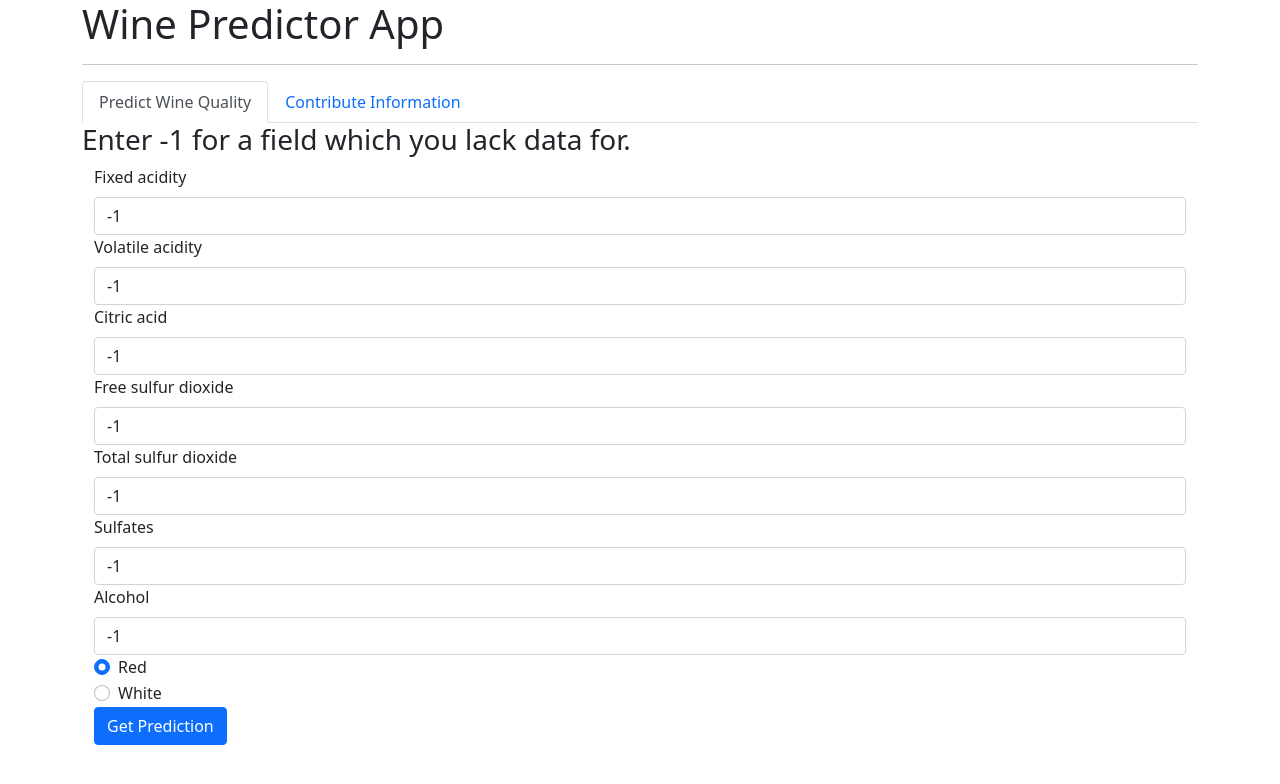
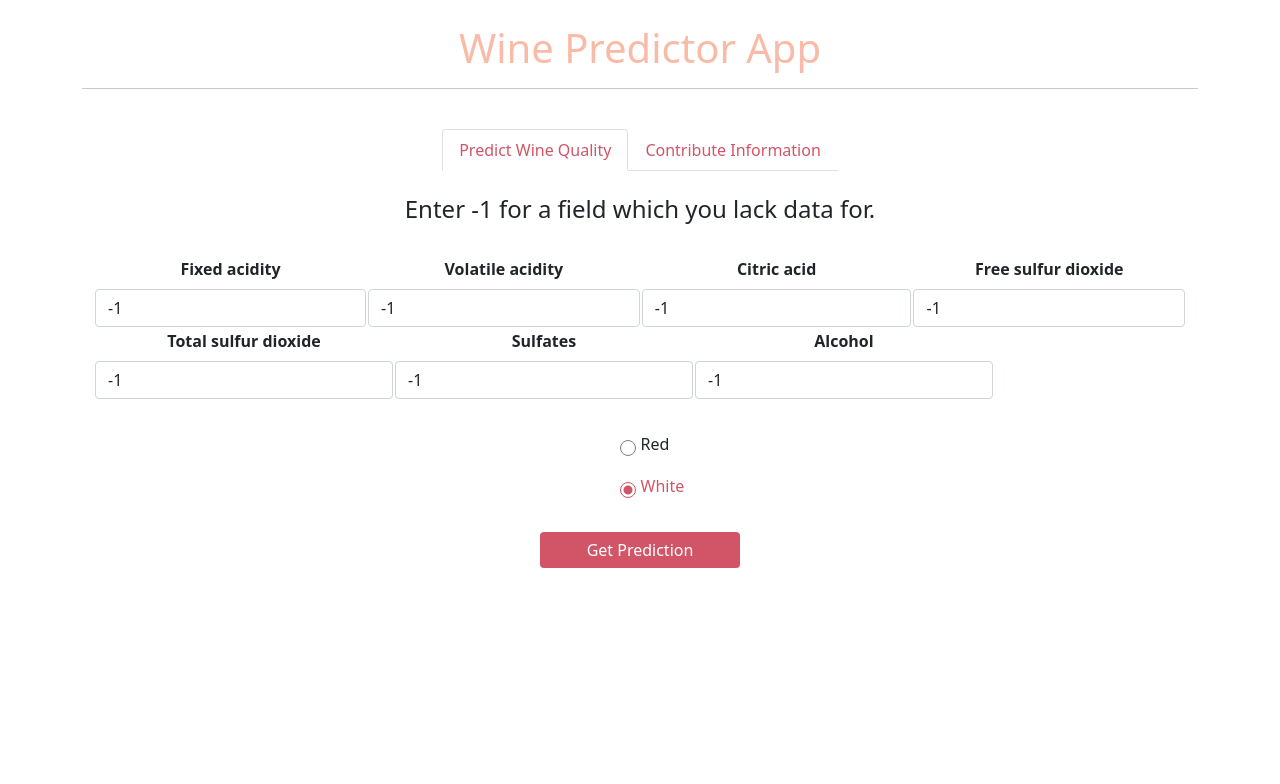
Before and after one commit to epiccrash/wine-predictor-app, a Flask app: page / in a window 1280 px wide. Shown: the top 784 px of the page. Run offline with Flask 2, Linux system fonts and the light colour scheme; lists and menus that the app fills with data are empty.

Commit message:
Update index.html

```diff
--- a/application/templates/index.html
+++ b/application/templates/index.html
@@ -1,108 +1,235 @@
 <!DOCTYPE html>
 <html>
+<style>
+    .all-divs {
+        text-align: justify;
+        display: flex;
+        flex-direction: column;
+        align-items: center;
+        justify-content: center;
+    }
+
+
+    label>input[type="radio"] {
+        display: none;
+    }
+
+    label>input[type="radio"]+*::before {
+        content: "";
+        display: inline-block;
+        vertical-align: bottom;
+        width: 1rem;
+        height: 1rem;
+        margin-right: 0.3rem;
+        border-radius: 50%;
+        border-style: solid;
+        border-width: 0.1rem;
+        border-color: gray;
+    }
+
+    label>input[type="radio"]:checked+*::before {
+        background: radial-gradient(rgb(209, 85, 102) 0%, rgb(209, 85, 102) 40%, transparent 50%, transparent);
+        border-color: rgb(209, 85, 102);
+    }
+
+    label>input[type="radio"]:checked+* {
+        color: rgb(209, 85, 102);
+    }
+
+    fieldset {
+        margin: 20px;
+        max-width: 400px;
+    }
+
+    label>input[type="radio"]+* {
+        display: inline-block;
+        padding: 0.5rem 1rem;
+    }
+
+</style>
+
 <head>
     <title>Wine Prediction App</title>
 </head>
+
 <body>
     <div class="container">
-            <h1>Wine Predictor App</h1>
+        <br>
+        <h1 style="color:rgb(249, 187, 167);text-align:center">Wine Predictor App</h1>
         <hr>
 
+        <br>
         <link href="https://cdn.jsdelivr.net/npm/bootstrap@5.1.3/dist/css/bootstrap.min.css" rel="stylesheet">
         <script src="https://cdn.jsdelivr.net/npm/bootstrap@5.1.3/dist/js/bootstrap.bundle.min.js"></script>
 
         <!-- Forms -->
-            <ul class="nav nav-tabs" role="tablist">
+        <div class="all-divs">
+            <ul class="nav nav-tabs" role="tablist"
+                style="align-items: center;align-content: center;text-align: center;">
                 <li class="nav-item">
-                    <a class="nav-link active" href="#predictQuality" aria-controls="predictQuality" role="tab" data-bs-toggle="tab" data-toggle="tab">Predict Wine Quality</a>
+                    <a class="nav-link active" href="#predictQuality" aria-controls="predictQuality" role="tab"
+                        data-bs-toggle="tab" data-toggle="tab" style="color: rgb(209, 85, 102);">Predict Wine
+                        Quality</a>
                 </li>
                 <li class="nav-item">
-                    <a class="nav-link" href="#enterQualityInfo" aria-controls="enterQualityInfo" role="tab" data-bs-toggle="tab" data-toggle="tab">Contribute Information</a>
+                    <a class="nav-link" href="#enterQualityInfo" aria-controls="enterQualityInfo" role="tab"
+                        data-bs-toggle="tab" data-toggle="tab" style="color: rgb(209, 85, 102);">Contribute
+                        Information</a>
                 </li>
             </ul>
+        </div>
 
         {% if (results) %}
         <h3>Prediction: {{ results }}</h3>
         {% endif %}
 
         <div class="tab-content">
-                <h3>Enter -1 for a field which you lack data for.</h3>
+            <br>
+            <h4 style="text-align: center;">Enter -1 for a field which you lack data for.</h4>
+            <br>
             <div role="tabpanel" class="container tab-pane active" id="predictQuality">
                 <form action="{{ url_for('predictQuality') }}" method="POST">
-
-                        <label for="fixedAcidity" class="form-label">Fixed acidity</label>
-                        <input id="fixedAcidity" class="form-control" name="fixedAcidity" type="number" min="-1" max="10.0" placeholder="0.0-10.0 (example: 5.5)" value="-1" step="0.1">
-
+                    <table>
+                        <th style="width: 300px; text-align: center;">
+                            <label for="fixedAcidity" class="form-label" style="text-align: center;">Fixed
+                                acidity</label>
+                            <input id="fixedAcidity" class="form-control" name="fixedAcidity" type="number" min="-1"
+                                max="10.0" placeholder="0.0-10.0 (example: 5.5)" value="-1" step="0.1">
+                        </th>
+                        <th style="width: 300px; text-align: center;">
                             <label for="volatileAcidity" class="form-label">Volatile acidity</label>
-                        <input id="volatileAcidity" class="form-control" name="volatileAcidity" type="number" min="-1" max="10.0" placeholder="0.0-10.0 (example: 5.5)" value="-1" step="0.1">
-
+                            <input id="volatileAcidity" class="form-control" name="volatileAcidity" type="number"
+                                min="-1" max="10.0" placeholder="0.0-10.0 (example: 5.5)" value="-1" step="0.1">
+                        </th>
+                        <th style="width: 300px; text-align: center;">
                             <label for="citricAcid" class="form-label">Citric acid</label>
-                        <input id="citricAcid" class="form-control" name="citricAcid" type="number" min="-1" max="10.0" placeholder="0.0-10.0 (example: 5.5)" value="-1" step="0.1">
-
+                            <input id="citricAcid" class="form-control" name="citricAcid" type="number" min="-1"
+                                max="10.0" placeholder="0.0-10.0 (example: 5.5)" value="-1" step="0.1">
+                        </th>
+                        <th style="width: 300px; text-align: center;">
                             <label for="freeSulfurDioxide" class="form-label">Free sulfur dioxide</label>
-                        <input id="freeSulfurDioxide" class="form-control" name="freeSulfurDioxide" type="number" min="-1" max="10.0" placeholder="0.0-10.0 (example: 5.5)" value="-1" step="0.1">
-
+                            <input id="freeSulfurDioxide" class="form-control" name="freeSulfurDioxide" type="number"
+                                min="-1" max="10.0" placeholder="0.0-10.0 (example: 5.5)" value="-1" step="0.1">
+                        </th>
+                    </table>
+                    <table>
+                        <th style="width: 300px; text-align: center;">
                             <label for="totalSulfurDioxide" class="form-label">Total sulfur dioxide</label>
-                        <input id="totalSulfurDioxide" class="form-control" name="totalSulfurDioxide" type="number" min="-1" max="10.0" placeholder="0.0-10.0 (example: 5.5)" value="-1" step="0.1">
-
+                            <input id="totalSulfurDioxide" class="form-control" name="totalSulfurDioxide" type="number"
+                                min="-1" max="10.0" placeholder="0.0-10.0 (example: 5.5)" value="-1" step="0.1">
+                        </th>
+                        <th style="width: 300px; text-align: center;">
                             <label for="sulfates" class="form-label">Sulfates</label>
-                        <input id="sulfates" class="form-control" name="sulfates" type="number" min="-1" max="10.0" placeholder="0.0-10.0 (example: 5.5)" value="-1" step="0.1">
-
+                            <input id="sulfates" class="form-control" name="sulfates" type="number" min="-1" max="10.0"
+                                placeholder="0.0-10.0 (example: 5.5)" value="-1" step="0.1">
+                        </th>
+                        <th style="width: 300px; text-align: center;">
                             <label for="alcohol" class="form-label">Alcohol</label>
-                        <input id="alcohol" class="form-control" name="alcohol" type="number" min="-1" max="100" placeholder="0-100 (example: 67)" value="-1">
-
+                            <input id="alcohol" class="form-control" name="alcohol" type="number" min="-1" max="100"
+                                placeholder="0-100 (example: 67)" value="-1">
+                        </th>
+                    </table>
+                    <br>
+                    <div class="all-divs">
+                        <fieldset>
                             <div class="form-check">
-                            <input id="red" class="form-check-input" name="wineType" type="radio" value="red" checked>
-                            <label for="red" class="form-check-label">Red</label>
+                                <label>
+                                    <input id="red" class="form-check-input" name="wineType" type="radio" value="red"
+                                        checked></inputid>
+                                    <span>Red</span>
+                                </label>
                             </div>
                             <div class="form-check">
-                            <input id="white" class="form-check-input" name="wineType" type="radio" value="white">
-                            <label for="white" class="form-check-label">White</label>
+                                <label>
+                                    <input id="white" class="form-check-input" name="wineType" type="radio" value="white"
+                                        checked></inputid>
+                                    <span>White</span>
+                                </label>
                             </div>
-
-                        <button type="submit" class="btn btn-primary">Get Prediction</button>
+                        </fieldset>
+                        <br>
+                        <div class="submit-button">
+                            <button style="background-color: rgb(209, 85, 102); border: 0cm; width: 200px;" type="submit"
+                                class="btn btn-primary">Get Prediction</button>
+                        </div>
+                    </div>
                 </form>
             </div>
             <div role="tabpanel" class="container tab-pane" id="enterQualityInfo">
                 <form action="{{ url_for('enterQualityInfo') }}" method="POST">
+                    <table>
+                        <th style="width: 300px; text-align: center;">
                             <label for="fixedAcidity" class="form-label">Fixed acidity</label>
-                        <input id="fixedAcidity" class="form-control" type="number" min="-1" max="10.0" placeholder="0.0-10.0 (example: 5.5)" value="-1" step="0.1">
-
+                            <input id="fixedAcidity" class="form-control" type="number" min="-1" max="10.0"
+                                placeholder="0.0-10.0 (example: 5.5)" value="-1" step="0.1">
+                        </th>
+                        <th style="width: 300px; text-align: center;">
                             <label for="volatileAcidity" class="form-label">Volatile acidity</label>
-                        <input id="volatileAcidity" class="form-control" type="number" min="-1" max="10.0" placeholder="0.0-10.0 (example: 5.5)" value="-1" step="0.1">
-
+                            <input id="volatileAcidity" class="form-control" type="number" min="-1" max="10.0"
+                                placeholder="0.0-10.0 (example: 5.5)" value="-1" step="0.1">
+                        </th>
+                        <th style="width: 300px; text-align: center;">
                             <label for="citricAcid" class="form-label">Citric acid</label>
-                        <input id="citricAcid" class="form-control" type="number" min="-1" max="10.0" placeholder="0.0-10.0 (example: 5.5)" value="-1" step="0.1">
-
+                            <input id="citricAcid" class="form-control" type="number" min="-1" max="10.0"
+                                placeholder="0.0-10.0 (example: 5.5)" value="-1" step="0.1">
+                        </th>
+                        <th style="width: 300px; text-align: center;">
                             <label for="freeSulfurDioxide" class="form-label">Free sulfur dioxide</label>
-                        <input id="freeSulfurDioxide" class="form-control" type="number" min="-1" max="10.0" placeholder="0.0-10.0 (example: 5.5)" value="-1" step="0.1">
-
+                            <input id="freeSulfurDioxide" class="form-control" type="number" min="-1" max="10.0"
+                                placeholder="0.0-10.0 (example: 5.5)" value="-1" step="0.1">
+                        </th>
+                    </table>
+                    <table>
+                        <th style="width: 300px; text-align: center;">
                             <label for="totalSulfurDioxide" class="form-label">Total sulfur dioxide</label>
-                        <input id="totalSulfurDioxide" class="form-control" type="number" min="-1" max="10.0" placeholder="0.0-10.0 (example: 5.5)" value="-1" step="0.1">
-
+                            <input id="totalSulfurDioxide" class="form-control" type="number" min="-1" max="10.0"
+                                placeholder="0.0-10.0 (example: 5.5)" value="-1" step="0.1">
+                        </th>
+                        <th style="width: 300px; text-align: center;">
                             <label for="sulfates" class="form-label">Sulfates</label>
-                        <input id="sulfates" class="form-control" type="number" min="-1" max="10.0" placeholder="0.0-10.0 (example: 5.5)" value="-1" step="0.1">
-
+                            <input id="sulfates" class="form-control" type="number" min="-1" max="10.0"
+                                placeholder="0.0-10.0 (example: 5.5)" value="-1" step="0.1">
+                        </th>
+                        <th style="width: 300px; text-align: center;">
                             <label for="alcohol" class="form-label">Alcohol</label>
-                        <input id="alcohol" class="form-control" type="number" min="-1" max="100" placeholder="0-100 (example: 67)" value="-1">
-
+                            <input id="alcohol" class="form-control" type="number" min="-1" max="100"
+                                placeholder="0-100 (example: 67)" value="-1">
+                        </th>
+                        <th style="width: 300px; text-align: center;">
                             <label for="quality" class="form-label">Quality</label>
-                        <input id="quality" class="form-control" type="number" min="0" max="10.0" placeholder="0.0-10.0 (example: 5.5)" step="0.1" required>
-
+                            <input id="quality" class="form-control" type="number" min="0" max="10.0"
+                                placeholder="0.0-10.0 (example: 5.5)" step="0.1" required>
+                        </th>
+                    </table>
+                    <br>
+                    <div class="all-divs">
+                        <fieldset>
                             <div class="form-check">
-                            <input id="red" class="form-check-input" name="wineType" type="radio" checked>
-                            <label for="red" class="form-check-label">Red</label>
+                                <label>
+                                    <input id="red" class="form-check-input" name="wineType" type="radio" value="red"
+                                        checked></inputid>
+                                    <span>Red</span>
+                                </label>
                             </div>
                             <div class="form-check">
-                            <input id="white" class="form-check-input" name="wineType" type="radio">
-                            <label for="white" class="form-check-label">White</label>
+                                <label>
+                                    <input id="white" class="form-check-input" name="wineType" type="radio" value="white"
+                                        checked></inputid>
+                                    <span>White</span>
+                                </label>
                             </div>
-
-                        <button type="submit" class="btn btn-primary">Submit Data</button>
+                        </fieldset>
+                        <br>
+                        <div class="submit-button">
+                            <button style="background-color: rgb(209, 85, 102); border: 0cm; width: 200px;" type="submit"
+                                class="btn btn-primary">Submit Data</button>
+                        </div>
+                    </div>
                 </form>
             </div>
         </div>
     </div>
 
 </body>
+
 </html>
```
Lines whose indentation alone changed are shown as unchanged.
